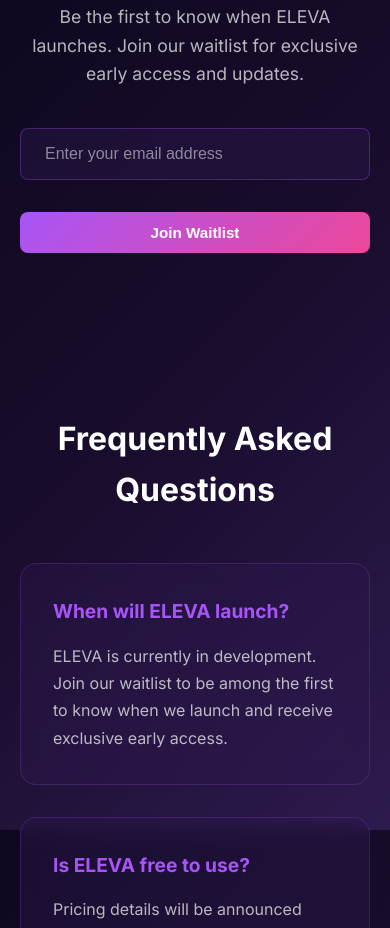
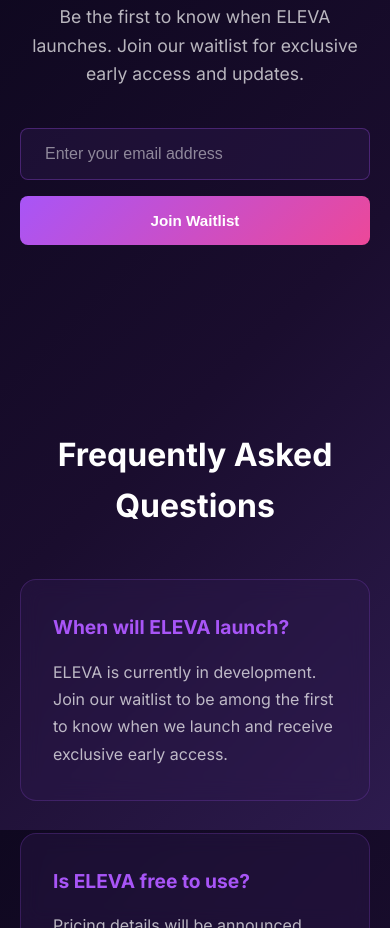
Before and after one commit to Eleva-Health/eleva-health.github.io, a plain HTML site: page index.html in a window 390 px wide. Shown: the part 5078-6006 px from the top of the page. Drawn offline with Linux system fonts and the light colour scheme.

Commit message:
feat(ui): enhance waitlist form layout with responsive design and captcha
- Restructure waitlist form with flex layout for better organization
- Add dedicated form row container for email and submit button alignment
- Implement responsive breakpoints for mobile and tablet screens
- Integrate hCaptcha with centered alignment and dark theme
- Adjust button padding and sizing for improved visual consistency
- Update form max-width constraints across different screen sizes
- Format HTML meta tags and attributes for better readability

Signed-off-by: Harsh Rajgor <harshrajgor996@gmail.com>

```diff
--- a/css/styles.css
+++ b/css/styles.css
@@ -107,7 +107,7 @@ body {
 /* Buttons */
 .btn {
     display: inline-block;
-    padding: 0.75rem 1.5rem;
+    padding: 1rem 1.5rem;
     border-radius: 8px;
     font-weight: 600;
     text-decoration: none;
@@ -492,13 +492,23 @@ body {
 
 .waitlist-form {
     display: flex;
-    gap: 1rem;
-    max-width: 500px;
+    flex-direction: column;
+    gap: 1.5rem;
+    max-width: 600px;
     margin: 0 auto;
+    align-items: center;
 }
 
-.waitlist-form input {
+.waitlist-form-row {
+    display: flex;
+    gap: 1rem;
+    width: 100%;
+    align-items: stretch;
+}
+
+.waitlist-form input[type="email"] {
     flex: 1;
+    min-width: 0;
     padding: 1rem 1.5rem;
     border-radius: 8px;
     border: 1px solid rgba(168, 85, 247, 0.3);
@@ -509,13 +519,25 @@ body {
     transition: all 0.3s;
 }
 
-.waitlist-form input::placeholder {
+.waitlist-form input[type="email"]::placeholder {
     color: var(--text-muted);
 }
 
-.waitlist-form input:focus {
+.waitlist-form input[type="email"]:focus {
     border-color: var(--primary-purple);
     box-shadow: 0 0 0 3px rgba(168, 85, 247, 0.1);
+}
+
+/* hCaptcha Container Styling */
+.waitlist-form .h-captcha {
+    align-self: center;
+}
+
+/* Button Styling */
+.waitlist-form .btn {
+    flex: 0 0 auto;
+    min-width: 180px;
+    white-space: nowrap;
 }
 
 .form-success {
@@ -584,6 +606,11 @@ body {
         grid-template-columns: 1fr;
         gap: 2rem;
     }
+
+    /* Adjust waitlist form for tablet screens */
+    .waitlist-form {
+        max-width: 550px;
+    }
 }
 
 @media (max-width: 768px) {
@@ -627,7 +654,22 @@ body {
     }
 
     .waitlist-form {
+        max-width: 100%;
+    }
+
+    .waitlist-form-row {
         flex-direction: column;
+        width: 100%;
+    }
+
+    .waitlist-form input[type="email"],
+    .waitlist-form .btn {
+        width: 100%;
+        min-width: unset;
+    }
+
+    .waitlist-form .h-captcha {
+        align-self: center;
     }
 
     .footer-container {
--- a/index.html
+++ b/index.html
@@ -1,10 +1,13 @@
 <!DOCTYPE html>
 <html lang="en">
+
 <head>
     <meta charset="UTF-8">
     <meta name="viewport" content="width=device-width, initial-scale=1.0">
-    <meta name="description" content="ELEVA - Women's Integrated Wellness Intelligence platform. AI-powered layer unifying all your health, wellness, and lifestyle apps into one intelligent dashboard.">
-    <meta name="keywords" content="women's health, wellness, AI, health tracking, integrated platform, preventative health">
+    <meta name="description"
+        content="ELEVA - Women's Integrated Wellness Intelligence platform. AI-powered layer unifying all your health, wellness, and lifestyle apps into one intelligent dashboard.">
+    <meta name="keywords"
+        content="women's health, wellness, AI, health tracking, integrated platform, preventative health">
     <title>ELEVA - Proactive, Unified Wellness. Intelligently Yours.</title>
     <link rel="stylesheet" href="css/styles.css">
     <link rel="stylesheet" href="css/pages.css">
@@ -12,6 +15,7 @@
     <link rel="preconnect" href="https://fonts.gstatic.com" crossorigin>
     <link href="https://fonts.googleapis.com/css2?family=Inter:wght@300;400;500;600;700&display=swap" rel="stylesheet">
 </head>
+
 <body>
     <!-- Navigation -->
     <nav class="navbar">
@@ -53,7 +57,8 @@
                     <span class="gradient-text">Intelligently Yours.</span>
                 </h1>
                 <p class="hero-description">
-                    Our AI-powered platform connects your existing health, wellness, and lifestyle apps into a single, intelligent view for personalized, predictive guidance.
+                    Our AI-powered platform connects your existing health, wellness, and lifestyle apps into a single,
+                    intelligent view for personalized, predictive guidance.
                 </p>
                 <a href="#waitlist" class="btn btn-primary btn-large">Join the Waitlist</a>
             </div>
@@ -64,7 +69,7 @@
                         <h3>ELEVA</h3>
                         <button class="insights-btn">
                             <svg width="16" height="16" viewBox="0 0 16 16" fill="none">
-                                <path d="M8 2L10 6L14 7L10 9L8 14L6 9L2 7L6 6L8 2Z" fill="currentColor"/>
+                                <path d="M8 2L10 6L14 7L10 9L8 14L6 9L2 7L6 6L8 2Z" fill="currentColor" />
                             </svg>
                             Proactive Insight
                         </button>
@@ -74,14 +79,17 @@
                         <div class="metric-card">
                             <div class="metric-header">
                                 <svg width="20" height="20" viewBox="0 0 20 20" fill="none">
-                                    <path d="M3 10C3 6.13401 6.13401 3 10 3C13.866 3 17 6.13401 17 10C17 13.866 13.866 17 10 17" stroke="currentColor" stroke-width="2"/>
+                                    <path
+                                        d="M3 10C3 6.13401 6.13401 3 10 3C13.866 3 17 6.13401 17 10C17 13.866 13.866 17 10 17"
+                                        stroke="currentColor" stroke-width="2" />
                                 </svg>
                                 <span>Sleep</span>
                             </div>
                             <div class="metric-value">7h 45m</div>
                             <div class="sleep-graph">
                                 <svg viewBox="0 0 100 30" preserveAspectRatio="none">
-                                    <path d="M0,20 Q25,5 50,15 T100,10" stroke="rgba(168, 85, 247, 0.5)" fill="none" stroke-width="2"/>
+                                    <path d="M0,20 Q25,5 50,15 T100,10" stroke="rgba(168, 85, 247, 0.5)" fill="none"
+                                        stroke-width="2" />
                                 </svg>
                             </div>
                         </div>
@@ -92,9 +100,9 @@
                             </div>
                             <div class="progress-ring activity-ring">
                                 <svg width="60" height="60" viewBox="0 0 60 60">
-                                    <circle cx="30" cy="30" r="25" stroke="#2d1b4e" stroke-width="6" fill="none"/>
+                                    <circle cx="30" cy="30" r="25" stroke="#2d1b4e" stroke-width="6" fill="none" />
                                     <circle cx="30" cy="30" r="25" stroke="#a855f7" stroke-width="6" fill="none"
-                                            stroke-dasharray="157" stroke-dashoffset="40" transform="rotate(-90 30 30)"/>
+                                        stroke-dasharray="157" stroke-dashoffset="40" transform="rotate(-90 30 30)" />
                                 </svg>
                             </div>
                         </div>
@@ -105,9 +113,9 @@
                             </div>
                             <div class="progress-ring mood-ring">
                                 <svg width="60" height="60" viewBox="0 0 60 60">
-                                    <circle cx="30" cy="30" r="25" stroke="#2d1b4e" stroke-width="6" fill="none"/>
+                                    <circle cx="30" cy="30" r="25" stroke="#2d1b4e" stroke-width="6" fill="none" />
                                     <circle cx="30" cy="30" r="25" stroke="#ec4899" stroke-width="6" fill="none"
-                                            stroke-dasharray="157" stroke-dashoffset="80" transform="rotate(-90 30 30)"/>
+                                        stroke-dasharray="157" stroke-dashoffset="80" transform="rotate(-90 30 30)" />
                                 </svg>
                             </div>
                         </div>
@@ -115,7 +123,8 @@
                         <div class="metric-card heart-rate">
                             <div class="metric-header">
                                 <svg width="20" height="20" viewBox="0 0 20 20" fill="none">
-                                    <path d="M10 17L3 10C1 8 1 5 3 3C5 1 8 1 10 3C12 1 15 1 17 3C19 5 19 8 17 10L10 17Z" fill="#ec4899"/>
+                                    <path d="M10 17L3 10C1 8 1 5 3 3C5 1 8 1 10 3C12 1 15 1 17 3C19 5 19 8 17 10L10 17Z"
+                                        fill="#ec4899" />
                                 </svg>
                                 <span>Heart Rate</span>
                             </div>
@@ -125,7 +134,7 @@
                         <div class="metric-card cycle-card">
                             <div class="metric-header">
                                 <svg width="20" height="20" viewBox="0 0 20 20" fill="none">
-                                    <circle cx="10" cy="10" r="8" stroke="currentColor" stroke-width="2" fill="none"/>
+                                    <circle cx="10" cy="10" r="8" stroke="currentColor" stroke-width="2" fill="none" />
                                 </svg>
                                 <span>Cycle</span>
                             </div>
@@ -136,7 +145,7 @@
                     <div class="self-care-card">
                         <div class="self-care-icon">
                             <svg width="24" height="24" viewBox="0 0 24 24" fill="none">
-                                <path d="M12 2L15 8L22 9L17 14L18 21L12 18L6 21L7 14L2 9L9 8L12 2Z" fill="#ec4899"/>
+                                <path d="M12 2L15 8L22 9L17 14L18 21L12 18L6 21L7 14L2 9L9 8L12 2Z" fill="#ec4899" />
                             </svg>
                         </div>
                         <div class="self-care-content">
@@ -145,7 +154,7 @@
                         </div>
                         <button class="self-care-arrow">
                             <svg width="20" height="20" viewBox="0 0 20 20" fill="none">
-                                <path d="M8 5L13 10L8 15" stroke="currentColor" stroke-width="2"/>
+                                <path d="M8 5L13 10L8 15" stroke="currentColor" stroke-width="2" />
                             </svg>
                         </button>
                     </div>
@@ -159,41 +168,46 @@
         <div class="container">
             <div class="section-header">
                 <h2>A single intelligent dashboard for your total well-being</h2>
-                <p>Our platform unifies your existing apps, anticipating issues before they arise and providing personalized guidance to help you thrive.</p>
+                <p>Our platform unifies your existing apps, anticipating issues before they arise and providing
+                    personalized guidance to help you thrive.</p>
             </div>
             <div class="features-grid">
                 <div class="feature-card">
                     <div class="feature-icon">
                         <svg width="48" height="48" viewBox="0 0 48 48" fill="none">
-                            <rect x="8" y="8" width="12" height="12" rx="2" stroke="#a855f7" stroke-width="2"/>
-                            <rect x="28" y="8" width="12" height="12" rx="2" stroke="#a855f7" stroke-width="2"/>
-                            <rect x="8" y="28" width="12" height="12" rx="2" stroke="#a855f7" stroke-width="2"/>
-                            <rect x="28" y="28" width="12" height="12" rx="2" stroke="#a855f7" stroke-width="2"/>
+                            <rect x="8" y="8" width="12" height="12" rx="2" stroke="#a855f7" stroke-width="2" />
+                            <rect x="28" y="8" width="12" height="12" rx="2" stroke="#a855f7" stroke-width="2" />
+                            <rect x="8" y="28" width="12" height="12" rx="2" stroke="#a855f7" stroke-width="2" />
+                            <rect x="28" y="28" width="12" height="12" rx="2" stroke="#a855f7" stroke-width="2" />
                         </svg>
                     </div>
                     <h3>All Your Data, One View</h3>
-                    <p>Connect all your favorite apps — period apps, fitness trackers, mood journals, sleep data, wearables, and more — in one single, seamless dashboard.</p>
+                    <p>Connect all your favorite apps — period apps, fitness trackers, mood journals, sleep data,
+                        wearables, and more — in one single, seamless dashboard.</p>
                 </div>
                 <div class="feature-card">
                     <div class="feature-icon">
                         <svg width="48" height="48" viewBox="0 0 48 48" fill="none">
-                            <path d="M24 6L28 16L38 18L30 26L32 38L24 33L16 38L18 26L10 18L20 16L24 6Z" stroke="#a855f7" stroke-width="2" fill="none"/>
-                            <circle cx="24" cy="24" r="4" fill="#a855f7"/>
+                            <path d="M24 6L28 16L38 18L30 26L32 38L24 33L16 38L18 26L10 18L20 16L24 6Z" stroke="#a855f7"
+                                stroke-width="2" fill="none" />
+                            <circle cx="24" cy="24" r="4" fill="#a855f7" />
                         </svg>
                     </div>
                     <h3>Proactive Health Insights</h3>
-                    <p>Our AI analyzes your data and detects patterns to anticipate problems before symptoms arise, delivering personalized guidance for your health and wellness needs.</p>
+                    <p>Our AI analyzes your data and detects patterns to anticipate problems before symptoms arise,
+                        delivering personalized guidance for your health and wellness needs.</p>
                 </div>
                 <div class="feature-card">
                     <div class="feature-icon">
                         <svg width="48" height="48" viewBox="0 0 48 48" fill="none">
-                            <circle cx="24" cy="16" r="8" stroke="#a855f7" stroke-width="2"/>
-                            <path d="M8 40C8 32 15 26 24 26C33 26 40 32 40 40" stroke="#a855f7" stroke-width="2"/>
-                            <circle cx="24" cy="16" r="3" fill="#a855f7"/>
+                            <circle cx="24" cy="16" r="8" stroke="#a855f7" stroke-width="2" />
+                            <path d="M8 40C8 32 15 26 24 26C33 26 40 32 40 40" stroke="#a855f7" stroke-width="2" />
+                            <circle cx="24" cy="16" r="3" fill="#a855f7" />
                         </svg>
                     </div>
                     <h3>Truly Personal Guidance</h3>
-                    <p>Receive actionable, personalized care tailored to your unique rhythms, lifestyle, and goals, by intelligently connecting insights specifically to you.</p>
+                    <p>Receive actionable, personalized care tailored to your unique rhythms, lifestyle, and goals, by
+                        intelligently connecting insights specifically to you.</p>
                 </div>
             </div>
         </div>
@@ -207,8 +221,8 @@
                 <div class="step-card">
                     <div class="step-icon">
                         <svg width="48" height="48" viewBox="0 0 48 48" fill="none">
-                            <rect x="8" y="12" width="32" height="24" rx="4" stroke="#a855f7" stroke-width="2"/>
-                            <path d="M16 20L20 24L28 16" stroke="#a855f7" stroke-width="2" stroke-linecap="round"/>
+                            <rect x="8" y="12" width="32" height="24" rx="4" stroke="#a855f7" stroke-width="2" />
+                            <path d="M16 20L20 24L28 16" stroke="#a855f7" stroke-width="2" stroke-linecap="round" />
                         </svg>
                     </div>
                     <h3>1. Connect Your Apps</h3>
@@ -217,8 +231,8 @@
                 <div class="step-card">
                     <div class="step-icon">
                         <svg width="48" height="48" viewBox="0 0 48 48" fill="none">
-                            <circle cx="24" cy="24" r="16" stroke="#a855f7" stroke-width="2"/>
-                            <path d="M24 16V24L30 28" stroke="#a855f7" stroke-width="2" stroke-linecap="round"/>
+                            <circle cx="24" cy="24" r="16" stroke="#a855f7" stroke-width="2" />
+                            <path d="M24 16V24L30 28" stroke="#a855f7" stroke-width="2" stroke-linecap="round" />
                         </svg>
                     </div>
                     <h3>2. AI Analysis</h3>
@@ -227,7 +241,8 @@
                 <div class="step-card">
                     <div class="step-icon">
                         <svg width="48" height="48" viewBox="0 0 48 48" fill="none">
-                            <path d="M24 8L28 18L38 20L30 28L32 40L24 35L16 40L18 28L10 20L20 18L24 8Z" stroke="#a855f7" stroke-width="2"/>
+                            <path d="M24 8L28 18L38 20L30 28L32 40L24 35L16 40L18 28L10 20L20 18L24 8Z" stroke="#a855f7"
+                                stroke-width="2" />
                         </svg>
                     </div>
                     <h3>3. Personalized Insights</h3>
@@ -241,26 +256,29 @@
     <section id="security" class="security">
         <div class="container security-container">
             <h2 class="section-title">Your Data is Yours. Always.</h2>
-            <p class="security-subtitle">We believe in privacy by design. Your personal information is encrypted, anonymized, and never shared without your explicit consent. You are always in control.</p>
+            <p class="security-subtitle">We believe in privacy by design. Your personal information is encrypted,
+                anonymized, and never shared without your explicit consent. You are always in control.</p>
             <div class="security-features">
                 <div class="security-feature">
                     <svg width="24" height="24" viewBox="0 0 24 24" fill="none">
-                        <path d="M12 2L4 6V11C4 16 7 20 12 22C17 20 20 16 20 11V6L12 2Z" stroke="#a855f7" stroke-width="2"/>
-                        <path d="M9 12L11 14L15 10" stroke="#a855f7" stroke-width="2" stroke-linecap="round"/>
+                        <path d="M12 2L4 6V11C4 16 7 20 12 22C17 20 20 16 20 11V6L12 2Z" stroke="#a855f7"
+                            stroke-width="2" />
+                        <path d="M9 12L11 14L15 10" stroke="#a855f7" stroke-width="2" stroke-linecap="round" />
                     </svg>
                     <span>End-to-End Encryption</span>
                 </div>
                 <div class="security-feature">
                     <svg width="24" height="24" viewBox="0 0 24 24" fill="none">
-                        <circle cx="12" cy="12" r="10" stroke="#a855f7" stroke-width="2"/>
-                        <path d="M12 8V12L15 15" stroke="#a855f7" stroke-width="2" stroke-linecap="round"/>
+                        <circle cx="12" cy="12" r="10" stroke="#a855f7" stroke-width="2" />
+                        <path d="M12 8V12L15 15" stroke="#a855f7" stroke-width="2" stroke-linecap="round" />
                     </svg>
                     <span>User-Controlled Data</span>
                 </div>
                 <div class="security-feature">
                     <svg width="24" height="24" viewBox="0 0 24 24" fill="none">
-                        <rect x="5" y="11" width="14" height="10" rx="2" stroke="#a855f7" stroke-width="2"/>
-                        <path d="M8 11V7C8 4.79 9.79 3 12 3C14.21 3 16 4.79 16 7V11" stroke="#a855f7" stroke-width="2"/>
+                        <rect x="5" y="11" width="14" height="10" rx="2" stroke="#a855f7" stroke-width="2" />
+                        <path d="M8 11V7C8 4.79 9.79 3 12 3C14.21 3 16 4.79 16 7V11" stroke="#a855f7"
+                            stroke-width="2" />
                     </svg>
                     <span>Privacy by Design</span>
                 </div>
@@ -283,12 +301,14 @@
                 <!-- Honeypot Spam Protection -->
                 <input type="checkbox" name="botcheck" style="display: none;">
 
-                <input type="email" name="email" placeholder="Enter your email address" required aria-label="Email address">
+                <div class="waitlist-form-row">
+                    <input type="email" name="email" placeholder="Enter your email address" required
+                        aria-label="Email address">
+                    <button type="submit" class="btn btn-primary">Join Waitlist</button>
+                </div>
 
                 <!-- hCaptcha Spam Protection -->
-                <div class="h-captcha" data-captcha="true"></div>
-
-                <button type="submit" class="btn btn-primary">Join Waitlist</button>
+                <div class="h-captcha" data-captcha="true" data-theme="dark" ></div>
             </form>
             <p class="form-success" id="form-success">Thank you! You're on the waitlist. 🎉</p>
         </div>
@@ -301,27 +321,33 @@
             <div class="faq-grid">
                 <div class="faq-item">
                     <h3>When will ELEVA launch?</h3>
-                    <p>ELEVA is currently in development. Join our waitlist to be among the first to know when we launch and receive exclusive early access.</p>
+                    <p>ELEVA is currently in development. Join our waitlist to be among the first to know when we launch
+                        and receive exclusive early access.</p>
                 </div>
                 <div class="faq-item">
                     <h3>Is ELEVA free to use?</h3>
-                    <p>Pricing details will be announced closer to launch. Waitlist members will receive special early access pricing information.</p>
+                    <p>Pricing details will be announced closer to launch. Waitlist members will receive special early
+                        access pricing information.</p>
                 </div>
                 <div class="faq-item">
                     <h3>Which apps does ELEVA integrate with?</h3>
-                    <p>ELEVA will integrate with major health and wellness apps including fitness trackers, cycle apps, sleep monitors, and more. The full integration list will be available at launch.</p>
+                    <p>ELEVA will integrate with major health and wellness apps including fitness trackers, cycle apps,
+                        sleep monitors, and more. The full integration list will be available at launch.</p>
                 </div>
                 <div class="faq-item">
                     <h3>Is my health data secure?</h3>
-                    <p>Absolutely. We use end-to-end encryption, HIPAA-compliant storage, and privacy-by-design principles. Learn more on our <a href="privacy.html">Privacy Policy</a> page.</p>
+                    <p>Absolutely. We use end-to-end encryption, HIPAA-compliant storage, and privacy-by-design
+                        principles. Learn more on our <a href="privacy.html">Privacy Policy</a> page.</p>
                 </div>
                 <div class="faq-item">
                     <h3>Can I delete my data?</h3>
-                    <p>Yes! You have complete control over your data. You can export or delete your data at any time from your account settings.</p>
+                    <p>Yes! You have complete control over your data. You can export or delete your data at any time
+                        from your account settings.</p>
                 </div>
                 <div class="faq-item">
                     <h3>Do you offer partnership opportunities?</h3>
-                    <p>Yes! We're interested in partnerships with healthcare providers, wellness brands, and technology companies. Contact us at <a href="mailto:help.eleva@gmail.com">help.eleva@gmail.com</a>.</p>
+                    <p>Yes! We're interested in partnerships with healthcare providers, wellness brands, and technology
+                        companies. Contact us at <a href="mailto:help.eleva@gmail.com">help.eleva@gmail.com</a>.</p>
                 </div>
             </div>
         </div>
@@ -342,4 +368,5 @@
     <script src="js/main.js"></script>
     <script src="https://web3forms.com/client/script.js" async defer></script>
 </body>
+
 </html>
```
